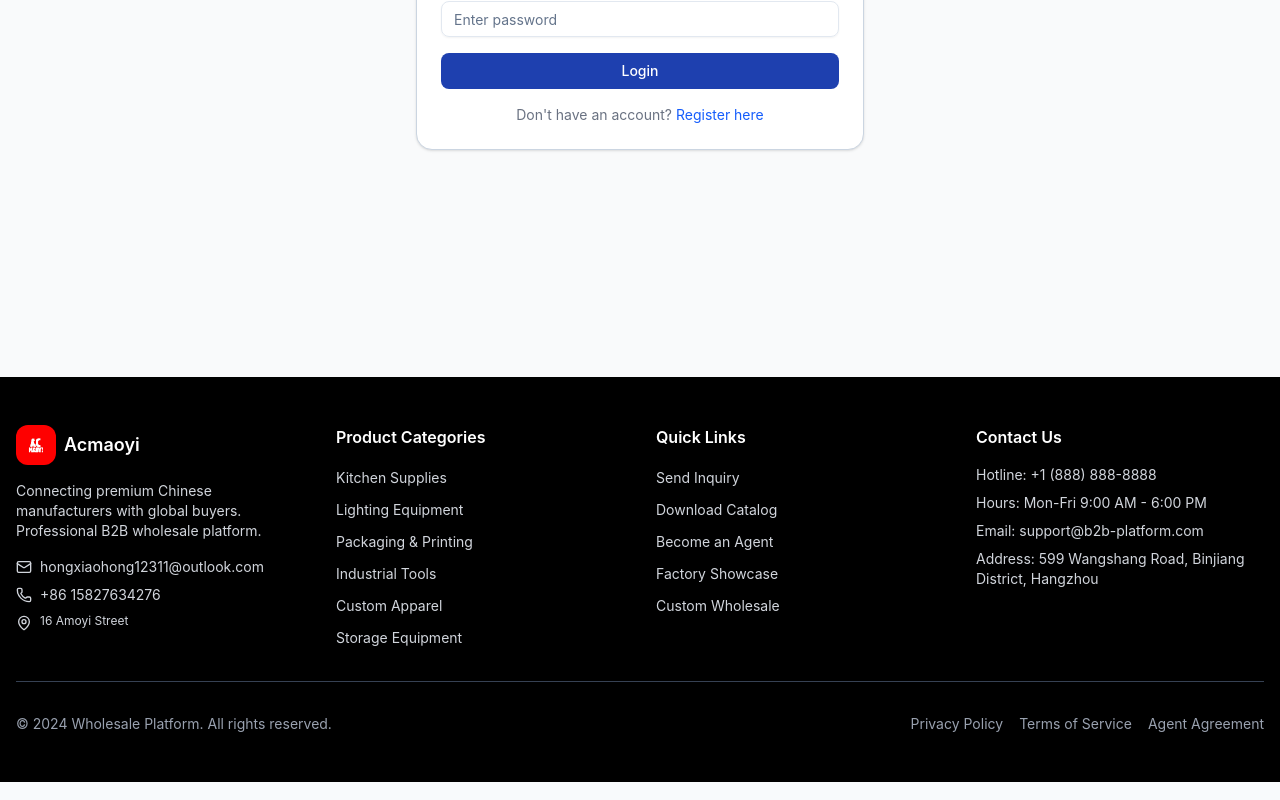
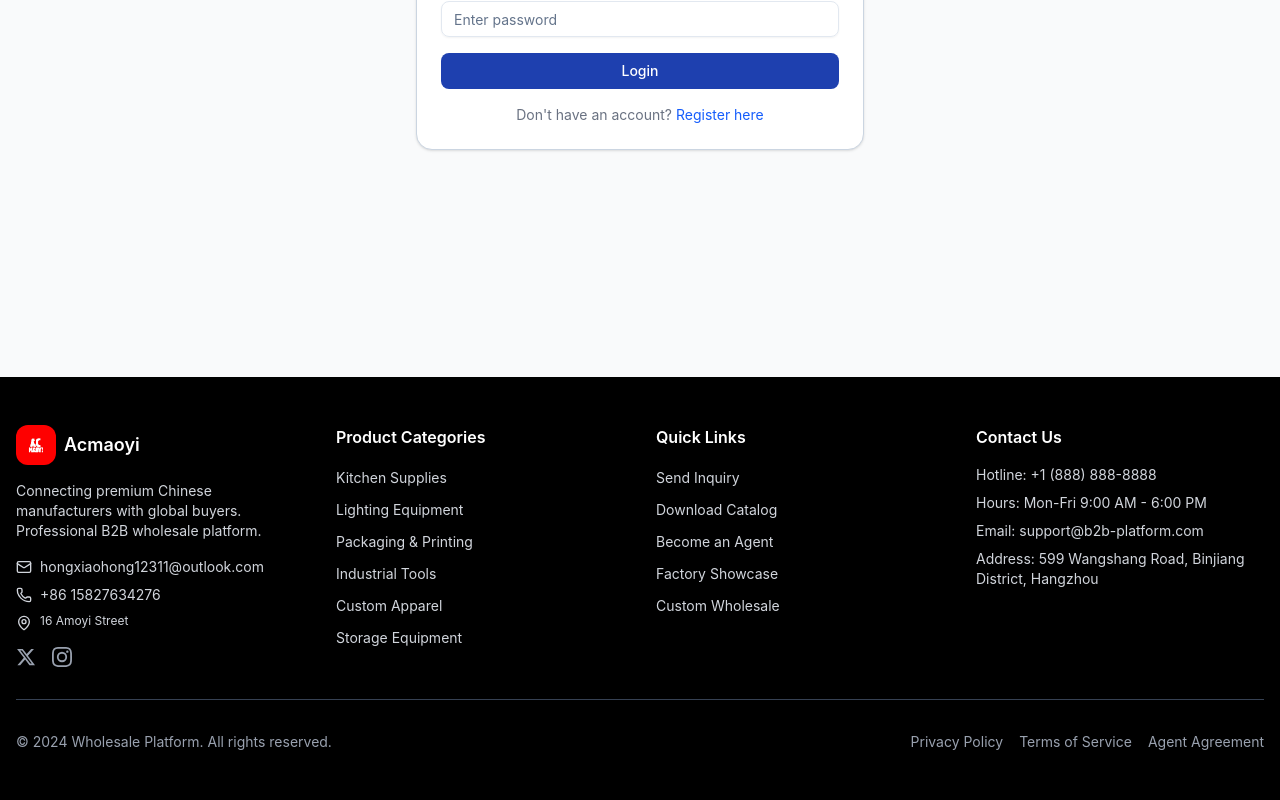
Before and after one commit to xiaohong12311/Repository-name-acmaoyi-b2b, a Next.js app: page /supplier/login in a window 1280 px wide. Shown: the part 423-1223 px from the top of the page. Built offline with nearby package versions, Linux system fonts and the light colour scheme.

Commit message:
feat: 底部添加X和Instagram社交图标跳转按钮

```diff
--- a/src/components/layout/footer.tsx
+++ b/src/components/layout/footer.tsx
@@ -47,24 +47,36 @@
               )}
             </div>
             {/* Social Links */}
-            {(socialLinks.facebook || socialLinks.tiktok) && (
-              <div className="flex gap-3 mt-4">
+            <div className="flex gap-4 mt-4">
+              {socialLinks.twitter && (
+                <Link href={socialLinks.twitter} className="text-gray-400 hover:text-white transition-colors" target="_blank" aria-label="X (Twitter)">
+                  <svg className="h-5 w-5" fill="currentColor" viewBox="0 0 24 24">
+                    <path d="M18.244 2.25h3.308l-7.227 8.26 8.502 11.24H16.17l-5.214-6.817L4.99 21.75H1.68l7.73-8.835L1.254 2.25H8.08l4.713 6.231zm-1.161 17.52h1.833L7.084 4.126H5.117z"/>
+                  </svg>
+                </Link>
+              )}
+              {socialLinks.instagram && (
+                <Link href={socialLinks.instagram} className="text-gray-400 hover:text-white transition-colors" target="_blank" aria-label="Instagram">
+                  <svg className="h-5 w-5" fill="currentColor" viewBox="0 0 24 24">
+                    <path d="M12 2.163c3.204 0 3.584.012 4.85.07 3.252.148 4.771 1.691 4.919 4.919.058 1.265.069 1.645.069 4.849 0 3.205-.012 3.584-.069 4.849-.149 3.225-1.664 4.771-4.919 4.919-1.266.058-1.644.07-4.85.07-3.204 0-3.584-.012-4.849-.07-3.26-.149-4.771-1.699-4.919-4.92-.058-1.265-.07-1.644-.07-4.849 0-3.204.013-3.583.07-4.849.149-3.227 1.664-4.771 4.919-4.919 1.266-.057 1.645-.069 4.849-.069zM12 0C8.741 0 8.333.014 7.053.072 2.695.272.273 2.69.073 7.052.014 8.333 0 8.741 0 12c0 3.259.014 3.668.072 4.948.2 4.358 2.618 6.78 6.98 6.98C8.333 23.986 8.741 24 12 24c3.259 0 3.668-.014 4.948-.072 4.354-.2 6.782-2.618 6.979-6.98.059-1.28.073-1.689.073-4.948 0-3.259-.014-3.667-.072-4.947-.196-4.354-2.617-6.78-6.979-6.98C15.668.014 15.259 0 12 0zm0 5.838a6.162 6.162 0 100 12.324 6.162 6.162 0 000-12.324zM12 16a4 4 0 110-8 4 4 0 010 8zm6.406-11.845a1.44 1.44 0 100 2.881 1.44 1.44 0 000-2.881z"/>
+                  </svg>
+                </Link>
+              )}
               {socialLinks.facebook && (
-                  <Link href={socialLinks.facebook} className="text-gray-400 hover:text-white" target="_blank">
+                <Link href={socialLinks.facebook} className="text-gray-400 hover:text-white transition-colors" target="_blank" aria-label="Facebook">
                   <svg className="h-5 w-5" fill="currentColor" viewBox="0 0 24 24">
                     <path d="M19 0h-14c-2.761 0-5 2.239-5 5v14c0 2.761 2.239 5 5 5h14c2.762 0 5-2.239 5-5v-14c0-2.761-2.238-5-5-5zm-11 19h-3v-11h3v11zm-1.5-12.268c-.966 0-1.75-.79-1.75-1.764s.784-1.764 1.75-1.764 1.75.79 1.75 1.764-.783 1.764-1.75 1.764zm13.5 12.268h-3v-5.604c0-3.368-4-3.113-4 0v5.604h-3v-11h3v1.765c1.396-2.586 7-2.777 7 2.476v6.759z"/>
                   </svg>
                 </Link>
               )}
               {socialLinks.tiktok && (
-                  <Link href={socialLinks.tiktok} className="text-gray-400 hover:text-white" target="_blank">
+                <Link href={socialLinks.tiktok} className="text-gray-400 hover:text-white transition-colors" target="_blank" aria-label="TikTok">
                   <svg className="h-5 w-5" fill="currentColor" viewBox="0 0 24 24">
                     <path d="M19.59 6.69a4.83 4.83 0 01-3.77-4.25V2h-3.45v13.67a2.89 2.89 0 01-5.2 1.74 2.89 2.89 0 012.31-4.72 2.93 2.93 0 01.88.14V5.28a7.82 7.82 0 00-7 7.47v2.83a7.82 7.82 0 007.73 7.73h.28a7.82 7.82 0 007.73-7.73v-2.83a7.82 7.82 0 00-.46-2.53z"/>
                   </svg>
                 </Link>
               )}
             </div>
-            )}
           </div>
 
           {/* Product Categories */}
--- a/src/config/brand-config.ts
+++ b/src/config/brand-config.ts
@@ -31,9 +31,9 @@
   social: {
     facebook: '',                      // Facebook 主页链接（如：https://facebook.com/acmaoyi）
     tiktok: '',                        // TikTok 主页链接（如：https://tiktok.com/@acmaoyi）
-    instagram: '',                     // Instagram 镜接（可选）
-    twitter: '',                       // Twitter 镜接（可选）
-    linkedin: '',                      // LinkedIn 镜接（可选）
+    instagram: 'https://www.instagram.com/acmaoyi',  // Instagram 链接
+    twitter: 'https://x.com/ACMaoyi',                // X (Twitter) 链接
+    linkedin: '',                      // LinkedIn 链接（可选）
   },
 
   // ========== 广告追踪 Pixel ==========
```
Also changed, not shown: assets/16f0b7431dee1c10da0d3b5f22362bf8.jpg (added), assets/image_20260702012100870.png (added). Lines whose indentation alone changed are shown as unchanged.
